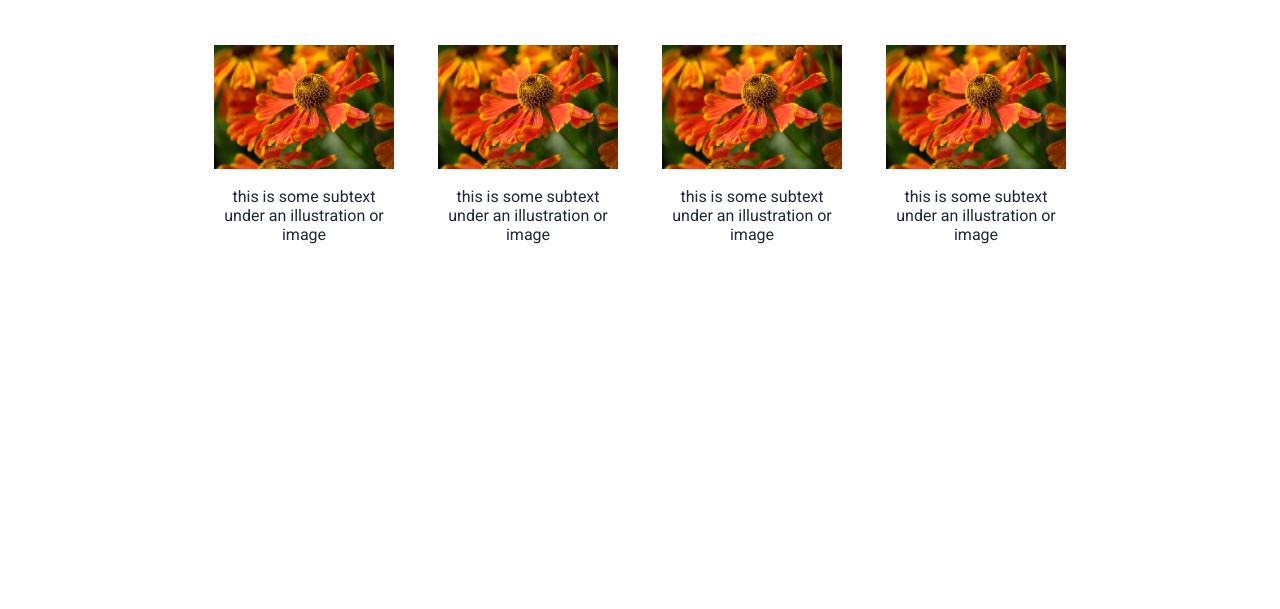
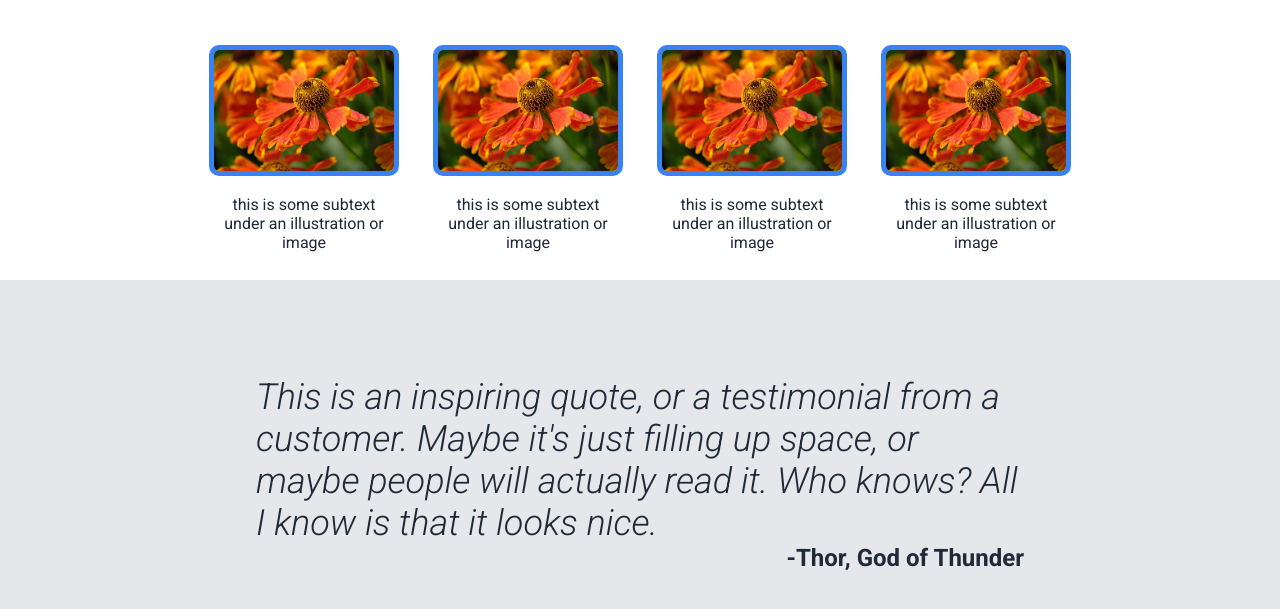
Before and after one commit to TheOrnob/landing-page, a plain HTML site: page index.html in a window 1280 px wide. Shown: the part 513-1122 px from the top of the page. Before the commit the page ends 800 px from the top, so only its background shows below. Drawn offline with Linux system fonts and the light colour scheme.

Commit message:
Add Quote section
Add border around information section's photo to make it stand out.

```diff
--- a/index.html
+++ b/index.html
@@ -47,5 +47,10 @@
             </div>
         </div>
     </div>
+
+    <div class="review">
+        <div class="quote">This is an inspiring quote, or a testimonial from a customer. Maybe it's just filling up space, or maybe people will actually read it. Who knows? All I know is that it looks nice.</div>
+        <div class="name">-Thor, God of Thunder</div>
+    </div>
 </body>
 </html>
--- a/style.css
+++ b/style.css
@@ -54,6 +54,23 @@ button {
 
 .info-sub {
     color: #1F2937;
+}
+
+.review {
+    background-color: #E5E7EB;
+}
+
+.quote {
+    font-size: 36px;
+    font-weight: 300;
+    font-style: italic;
+    color:#1F2937;
+}
+
+.name {
+    color: #1F2937;
+    font-weight: bold;
+    font-size: 24px;
 }
 /* .hero-right img {
     width: 400px;
@@ -119,6 +136,8 @@ button {
 .card img {
     height: 70%;
     width: 80%;
+    border: 5px solid #3882F6;
+    border-radius: 10px;
 }
 
 .info-sub {
@@ -126,3 +145,18 @@ button {
     width: 80%;
     text-align: center;
 }
+
+.review {
+    padding: 96px 20%;
+    display: flex;
+    flex-direction: column;
+    justify-content: center;
+}
+
+.quote {
+    align-self: center;
+}
+
+.name {
+    align-self: flex-end;
+}
```
